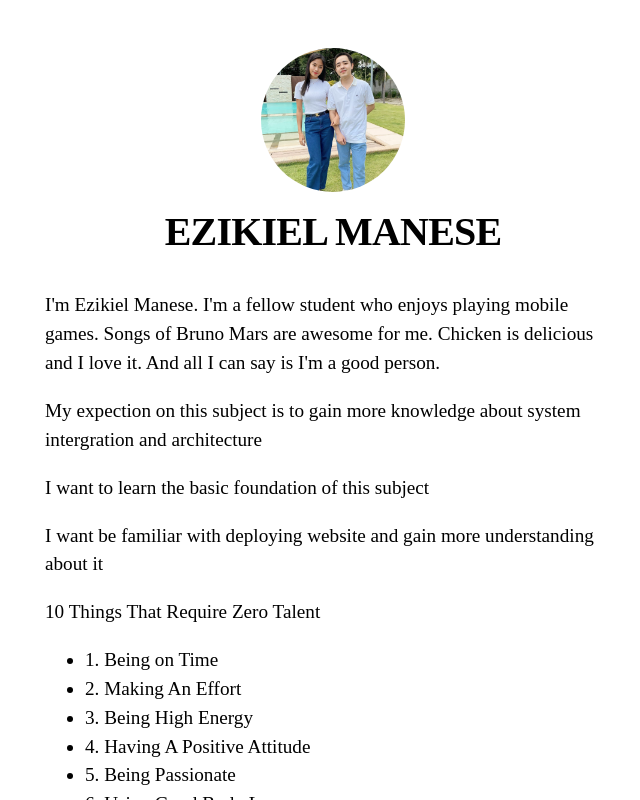
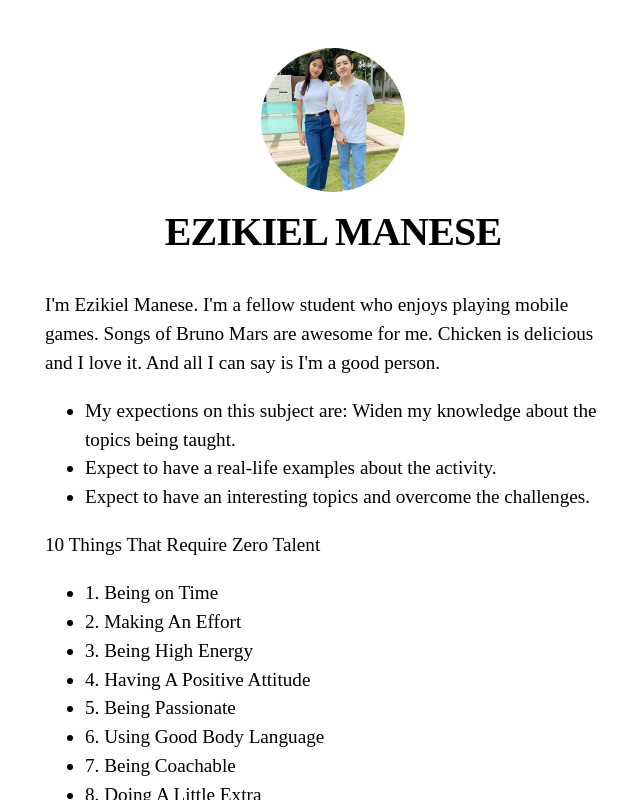
Before and after one commit to Ezikiel2023/cpeitel3, a Next.js app: page / in a window 1280 px wide. Shown: the top 800 px of the page, without its empty margins (307-947 px from the left). Built offline with nearby package versions, Linux system fonts and the light colour scheme.

Commit message:
Update index.js

```diff
--- a/pages/index.js
+++ b/pages/index.js
@@ -9,11 +9,13 @@ export default function Home() {
         <title>{siteTitle}</title>
       </Head>
       <section className={utilStyles.headingMd}>
-        <p>I'm Ezikiel Manese. I'm a fellow student who enjoys playing mobile games. Songs of Bruno Mars are awesome for me. Chicken is delicious and I love it. And all I can say is I'm a good person.
-</p>
-<p>My expection on this subject is to gain more knowledge about system intergration and architecture </p>
-<p>I want to learn the basic foundation of this subject</p>
-<p>I want be familiar with deploying website and gain more understanding about it</p>
+        <p>I'm Ezikiel Manese. I'm a fellow student who enjoys playing mobile games. Songs of Bruno Mars are awesome for me. Chicken is delicious and I love it. And all I can say is I'm a good person.</p>
+<ul>
+<li>My expections on this subject are: Widen my knowledge about the topics being taught.</li>
+<li>Expect to have a real-life examples about the activity.</li>
+<li>Expect to have an interesting topics and overcome the challenges.</li>
+</ul>
+
      <p>10 Things That Require Zero Talent</p>
         <ul>
         <li>1. Being on Time</li>
```
